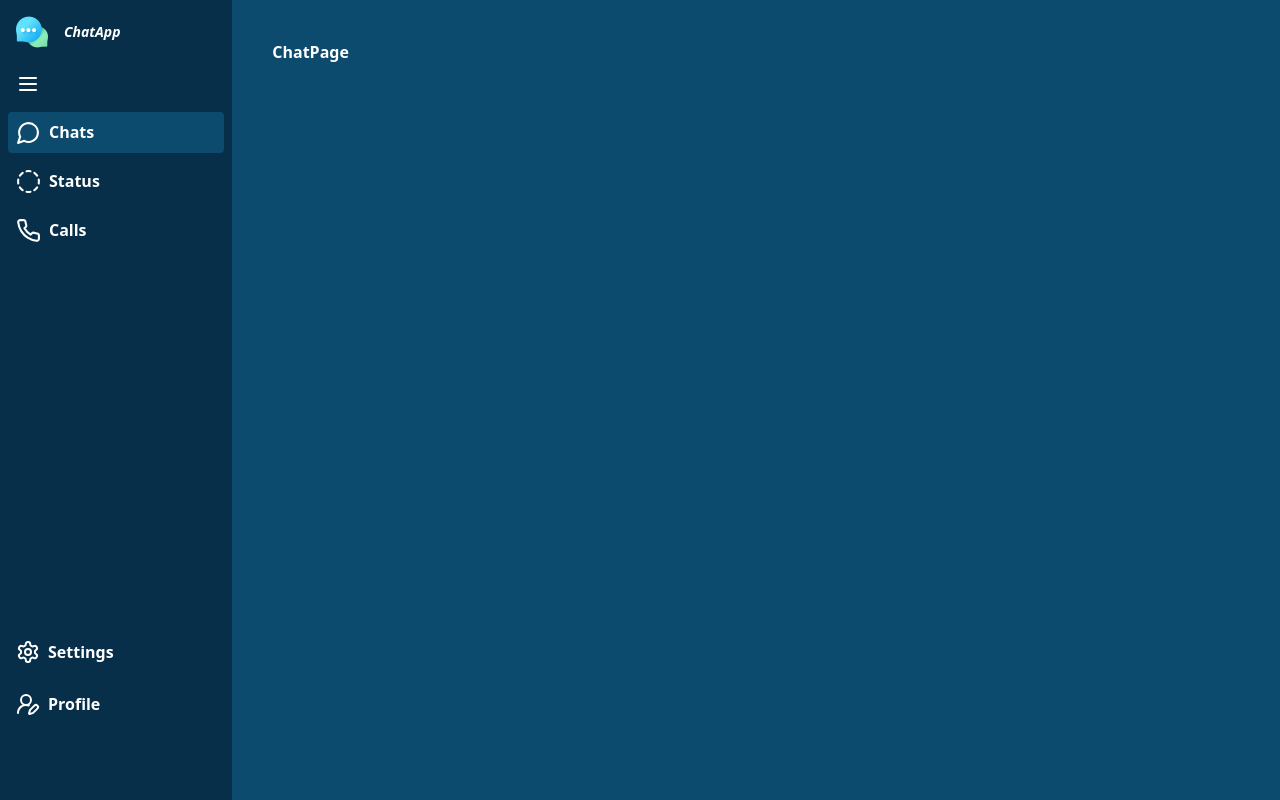
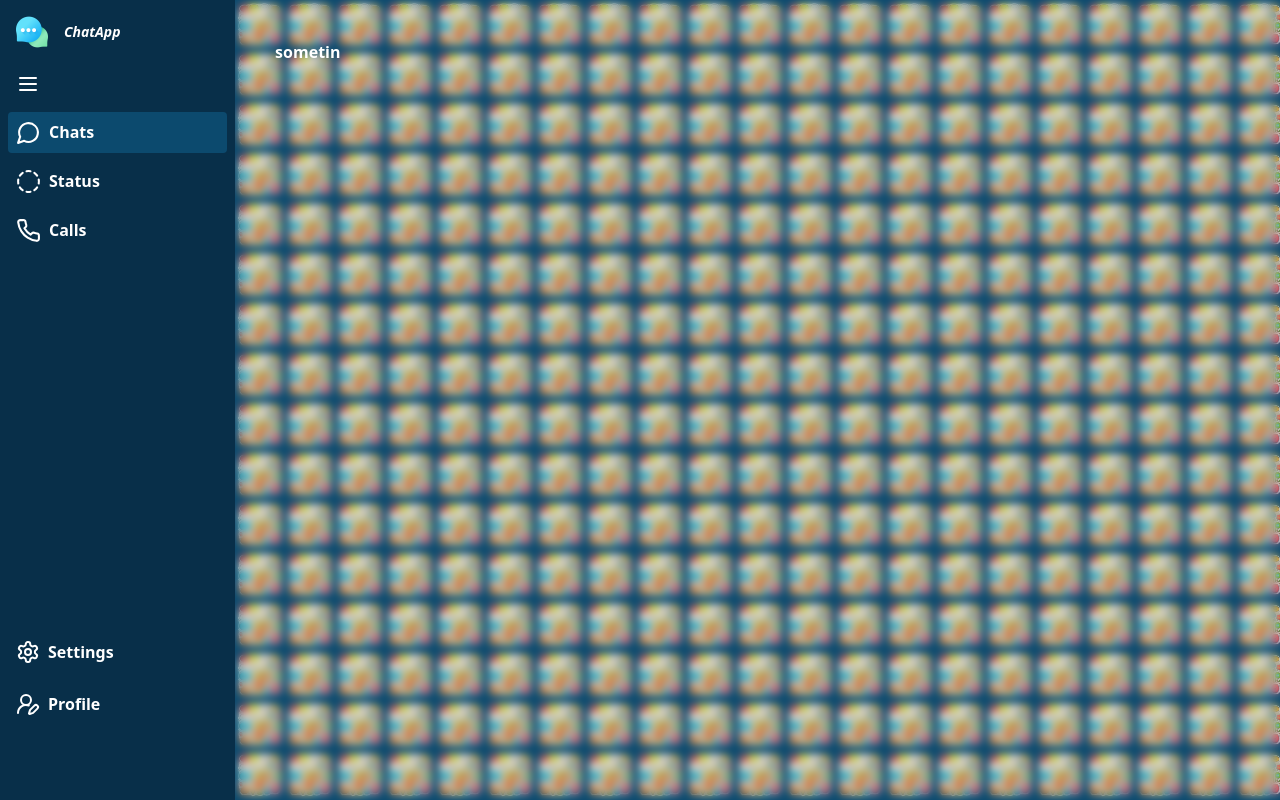
Before and after one commit to littlegod20/A-real-time-chat-app, a React (Vite) app: page /chats in a window 1280 px wide. Built offline with nearby package versions, Linux system fonts and the light colour scheme.

Commit message:
created repeated image background for the chat page

```diff
--- a/src/pages/layouts/DashboardLayout.tsx
+++ b/src/pages/layouts/DashboardLayout.tsx
@@ -6,7 +6,7 @@
   return (
     <main className="flex bg-sky-900 text-white font-semibold">
       <Dashboard/>
-      <section className="container p-10 ">
+      <section className="w-full h-screen">
         <Outlet/>
       </section>
     </main>
--- a/src/pages/user/ChatPage.tsx
+++ b/src/pages/user/ChatPage.tsx
@@ -1,9 +1,18 @@
-
+import decor from "../../assets/decor.png";
 
 const ChatPage = () => {
   return (
-    <div>ChatPage</div>
-  )
-}
+    <main
+      className="w-full h-full bg-repeat"
+      style={{ backgroundImage: `url('${decor}')`, backgroundSize: "50px" }}
+    >
+      <div className="w-full h-full backdrop-blur-sm p-10">
+        <section className="">
+          <p>sometin</p>
+        </section>
+      </div>
+    </main>
+  );
+};
 
-export default ChatPage
+export default ChatPage;
```
